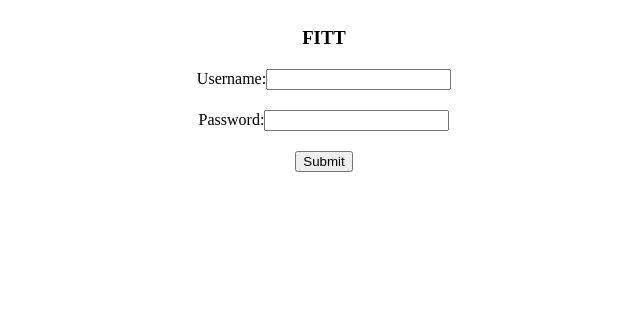
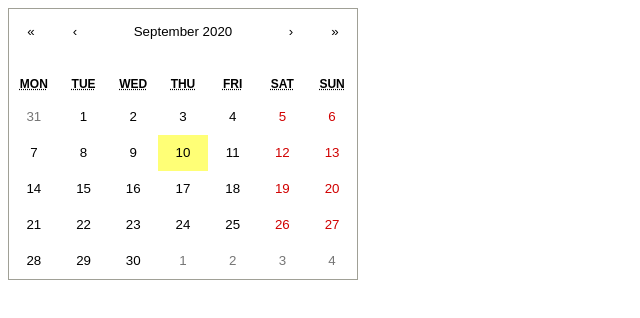
Before and after one commit to ericamendez/fit-motivation-app, a React app: page / in a window 1280 px wide. Shown: the top 318 px of the page, without its empty margins (0-640 px from the left). Built offline with nearby package versions, Linux system fonts and the light colour scheme.

Commit message:
add calender :-)

```diff
--- a/package.json
+++ b/package.json
@@ -18,8 +18,10 @@
   },
   "homepage": "https://github.com/vanely/fitt-client#readme",
   "dependencies": {
+    "@types/react-calendar": "^3.1.2",
     "@types/react-redux": "^7.1.9",
     "react": "^16.13.1",
+    "react-calendar": "^3.3.0",
     "react-dom": "^16.13.1",
     "react-redux": "^7.2.1",
     "react-router-dom": "^5.2.0",
@@ -45,13 +47,13 @@
     "html-webpack-plugin": "^4.4.1",
     "lodash": "^4.17.20",
     "mini-css-extract-plugin": "^0.11.1",
-    "moment": "^2.27.0",
     "moment-timezone": "^0.5.31",
     "node-sass": "^4.14.1",
     "nodemon": "^2.0.4",
     "sass": "^1.26.10",
     "sass-loader": "^7.3.1",
     "source-map-loader": "^1.1.0",
+    "style-loader": "^2.0.0",
     "ts-lint": "^4.5.1",
     "ts-loader": "^8.0.3",
     "webpack": "^4.44.1",
--- a/src/components/App/App.component.tsx
+++ b/src/components/App/App.component.tsx
@@ -1,5 +1,6 @@
 import React, { Component } from 'react'
 import SignIn from '../Authentication/SignIn/SignIn.component';
+import Home from '../Home/Home'
 
 import './App.scss';
 
@@ -7,7 +8,7 @@ class App extends Component {
   render() {
     return (
       <div className="app-container">
-        <SignIn />
+        <Home />
       </div>
     );
   }
--- /dev/null
+++ b/src/components/Home/CalendarCom.tsx
@@ -0,0 +1,15 @@
+import React, {Component} from 'react'
+import Calendar from 'react-calendar'
+import "react-calendar/dist/Calendar.css";
+
+class CalendarCom extends Component {
+    render() {
+        return (
+            <div>
+                <Calendar></Calendar>
+            </div>
+        )
+    }
+}
+
+export default CalendarCom
--- /dev/null
+++ b/src/components/Home/Home.tsx
@@ -0,0 +1,14 @@
+import React, { Component } from 'react'
+import CalendarCom from './CalendarCom'
+
+class Home extends Component {
+  render() {
+    return (
+      <div>
+        <CalendarCom/>
+      </div>
+    )
+  }
+}
+
+export default Home;
--- a/webpack.config.js
+++ b/webpack.config.js
@@ -20,7 +20,7 @@ module.exports = {
   },
   devtool: 'source-map',
   resolve: {
-    extensions: ['.js', '.jsx', '.ts', '.tsx', '.scss', '.sass']
+    extensions: ['.js', '.jsx', '.ts', '.tsx', '.scss', '.sass', '.css']
   },
   module: {
     rules: [
@@ -43,6 +43,10 @@ module.exports = {
         test: /\.(ts|tsx)$/,
         exclude: /node_modules/,
         loader: 'ts-loader'
+      },
+      {
+        test: /\.css$/,
+        use: ['style-loader', 'css-loader'],
       },
       {
         test: /\.module\.s(a|c)ss$/,
```
Also changed, not shown: 1 other file (tests, documents, lock files or other folders).
